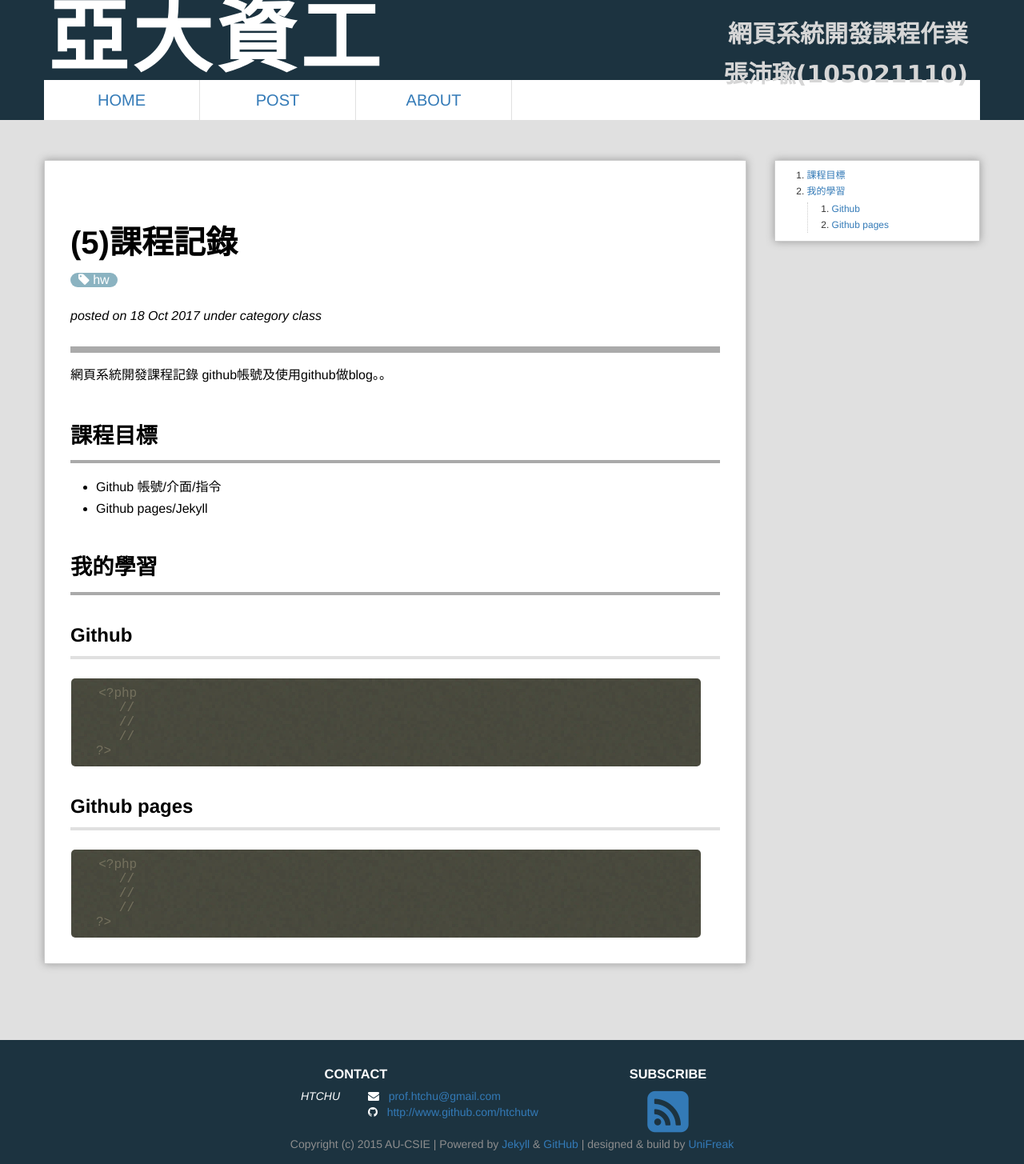
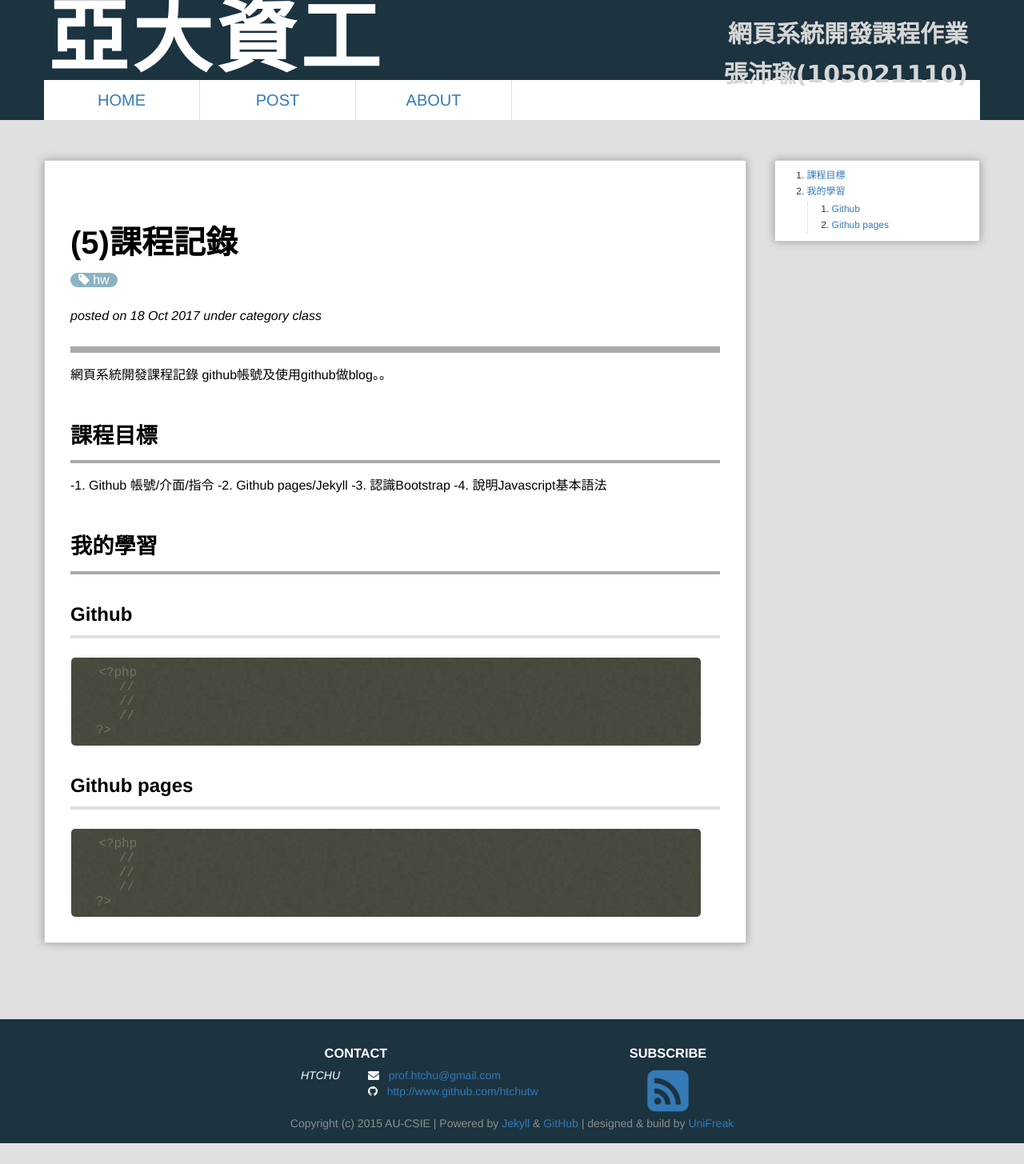
Before and after one commit to PeiyuChang/webcourse, a Jekyll site: the page built from _posts/2017-10-18-Class5.md, in a window 1280 px wide. Shown: the whole page at 80% size. Built offline with Jekyll 4.4.1, drawn with Linux system fonts in a browser that asks for light colours; Markdown is read by kramdown in place of the engine named in the settings; comment, search, counter and statistics services are not loaded; after the commit the page ends 1429 px from its top, so only the background shows below that.

Commit message:
Update 2017-10-18-Class5.md

```diff
--- a/_posts/2017-10-18-Class5.md
+++ b/_posts/2017-10-18-Class5.md
@@ -10,8 +10,10 @@ excerpt: "第5週課程。"
 github帳號及使用github做blog。。
 
 # 課程目標
-- Github 帳號/介面/指令
-- Github pages/Jekyll
+-1. Github 帳號/介面/指令
+-2. Github pages/Jekyll
+-3. 認識Bootstrap
+-4. 說明Javascript基本語法
 
 # 我的學習
 
```
